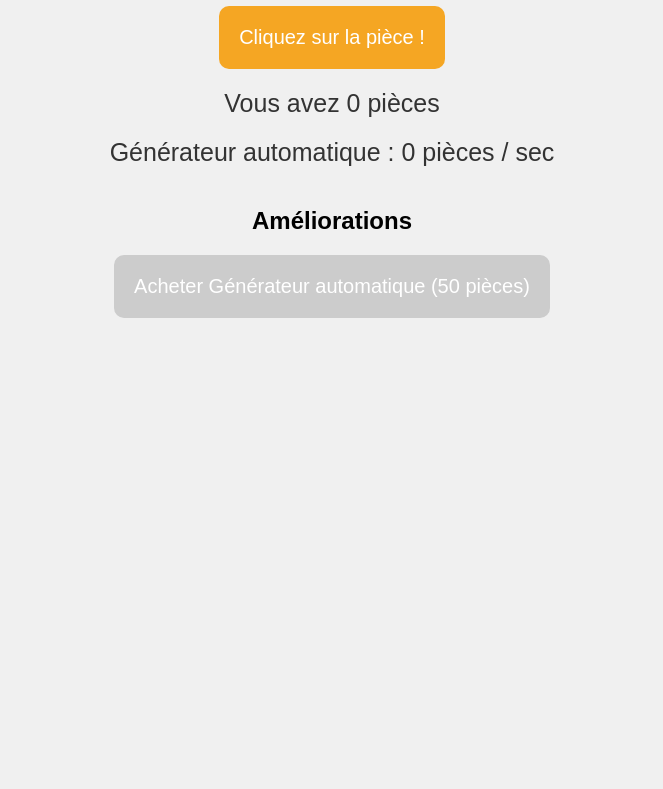
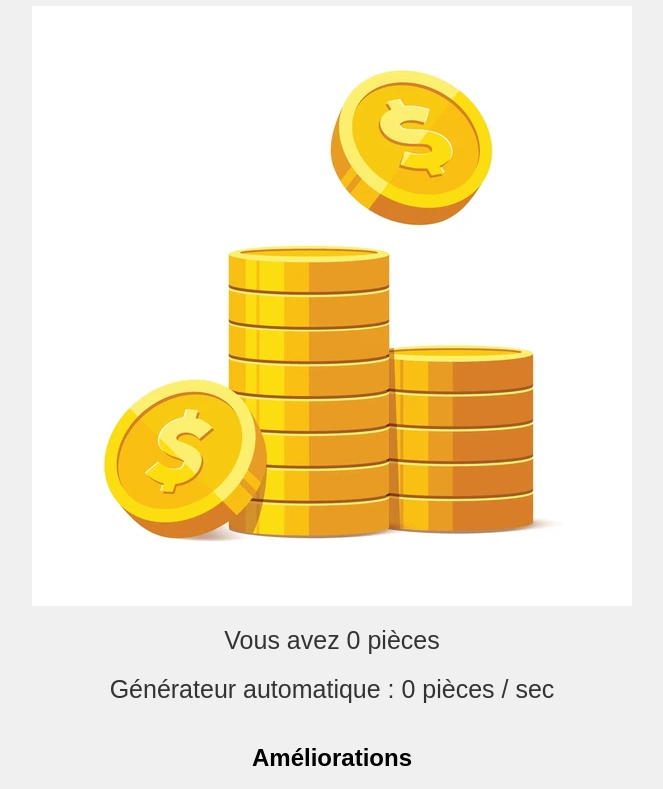
Before and after one commit to Ry4poff/moneyclicker, a plain HTML site: page index.html in a window 1280 px wide. Shown: the part 102-891 px from the top of the page, without its empty margins (308-971 px from the left). Before the commit the page ends 800 px from the top, so only its background shows below. Drawn offline with Linux system fonts and the light colour scheme.

Commit message:
Update index.html

```diff
--- a/index.html
+++ b/index.html
@@ -10,7 +10,8 @@
   <div class="container">
     <h1>Money Clicker</h1>
     <div class="coin-container">
-      <button id="coinButton">Cliquez sur la pièce !</button>
+      <!-- Remplacer le bouton par une image de pièce -->
+      <img id="coinImage" src="coin.png" alt="Pièce" />
       <div id="coinCount">Vous avez 0 pièces</div>
       <div id="autoClickerCount">Générateur automatique : 0 pièces / sec</div>
     </div>
```
